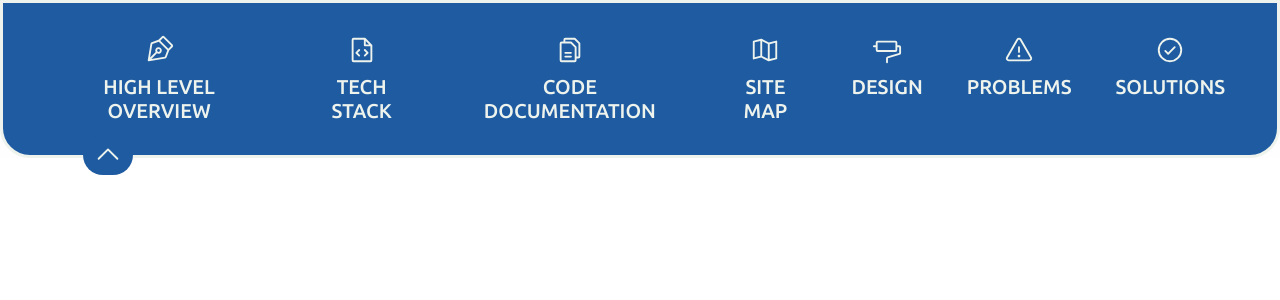
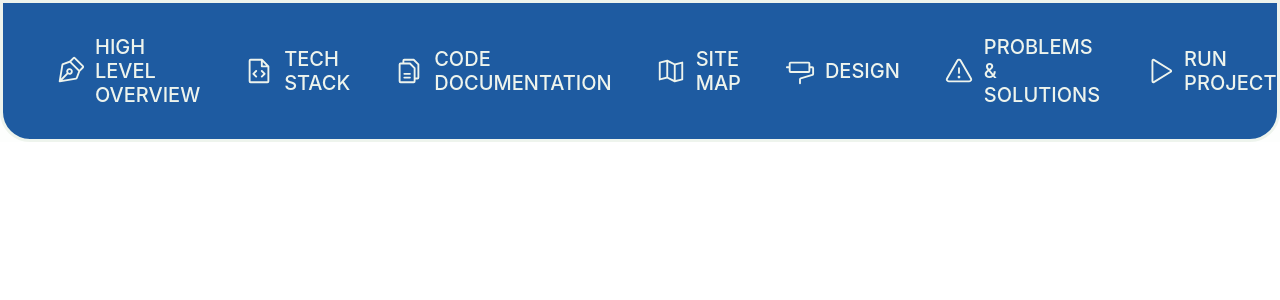
Before and after one commit to akhachadoorian/Blount-Web-App-Overview, a React (Create React App) app: page /Blount-Web-App-Overview/run-project in a window 1280 px wide. Shown: the top 300 px of the page. Built offline with nearby package versions, Linux system fonts and the light colour scheme.

Commit message:
Add Navigation

```diff
--- a/src/App.js
+++ b/src/App.js
@@ -3,7 +3,14 @@ import './stylesheets/styles.css';
 import React from 'react';
 import { BrowserRouter as Router, Routes, Route } from 'react-router-dom';
 
-import Home from './homepage'
+import Overview from './pages/overview'
+import TechStack from './pages/techStack'
+import Documentation from './pages/documentation'
+import SiteMap from './pages/sitemap'
+import Design from './pages/design'
+import ProblemsSolutions from './pages/problemsSolutions'
+import RunProject from './pages/runProject'
+
 import Navigation from './components/Navigation';
 
 function App() {
@@ -12,7 +19,13 @@ function App() {
       <div>
         <Navigation />
         <Routes>
-          <Route path="/" element={<Home />} />
+          <Route path="/" element={<Overview />} />
+          <Route path="/tech-stack" element={<TechStack />} />
+          <Route path="/code-documentation" element={<Documentation />} />
+          <Route path="/site-map" element={<SiteMap />} />
+          <Route path="/design" element={<Design />} />
+          <Route path="/problems-and-solutions" element={<ProblemsSolutions />} />
+          <Route path="/run-project" element={<RunProject />} />
         </Routes>
       </div>
     </Router>
--- a/src/components/Navigation.jsx
+++ b/src/components/Navigation.jsx
@@ -1,79 +1,87 @@
-import React, { useState } from "react";
-import { PenNib, MapTrifold, PaintRoller, FileCode, Files, Warning, CheckCircle, CaretUp, CaretDown} from "@phosphor-icons/react"
+import React from "react";
+import { PenNib, MapTrifold, PaintRoller, FileCode, Files, Warning, Play} from "@phosphor-icons/react"
+import { Link } from "react-router-dom";
 
 function Navigation() {
-    const [isMenuVisible, setIsMenuVisible] = useState(true);
+
 
     const nav = [
-        { icon: <PenNib />, title: 'High Level Overview', id: 'high-level-overview' },
-        { icon: <FileCode />, title: 'Tech Stack', id: 'tech-stack' },
-        { icon: <Files />, title: 'Code Documentation', id: 'code-documentation' },
-        { icon: <MapTrifold />, title: 'Site Map', id: 'site-map' },
-        { icon: <PaintRoller />, title: 'Design', id: 'design' },
-        { icon: <Warning />, title: 'Problems', id: 'problems' },
-        { icon: <CheckCircle />, title: 'Solutions', id: 'solutions' },
+        { icon: <PenNib />, title: 'High Level Overview', link: '/' },
+        { icon: <FileCode />, title: 'Tech Stack', link: '/tech-stack' },
+        { icon: <Files />, title: 'Code Documentation', link: '/code-documentation' },
+        { icon: <MapTrifold />, title: 'Site Map', link: '/site-map' },
+        { icon: <PaintRoller />, title: 'Design', link: '/design' },
+        { icon: <Warning />, title: 'Problems & Solutions', link: '/problems-and-solutions' },
+        { icon: <Play />, title: 'Run Project', link: '/run-project' },
     ];
 
-    const scrollToElement = (id) => {
-        const element = document.getElementById(id);
-        if (element) {
-          element.scrollIntoView({
-            behavior: 'smooth', // Smooth scrolling
-            block: 'start', // Align the element at the start of the viewport
-          });
-        }
-      };
 
       return (
-        <div
-            style={isMenuVisible ? {marginTop: "0px"} : {marginTop: "-200px"}}
-            className="menu"
-        >
-            <nav
-
-            >
+        <nav>
             <div className="nav-menu">
-                    {nav.map((component, index) => (
-                        <button
-                            key={index}
-                            onClick={()=> scrollToElement(component.id)}
+                {nav.map((component, index) => {
+                return (
+                    <Link
+                    to={component.link}
                 >
                     {component.icon}
                     <span>{component.title}</span>
-                        </button>
-                    ))}
+                </Link>
+                )
+                })}
             </div>
-                <button
-                    onClick={() => setIsMenuVisible(!isMenuVisible)}
-                    style={{
-                        backgroundColor: "var(--mediumBlue)",
-                        padding: "5px 10px",
-                        position: "absolute",
-                        top: isMenuVisible ? "" : "-1px", // Adjust position
-                        transition: "top 0.3s ease-in-out",
-                        border: "none",
-                        cursor: "pointer",
-                        width: "fit-content",
-                        marginTop: isMenuVisible ? '' : '-10px',
-                        marginLeft: '40px',
-                    }}
-                >
-                <CaretUp
-                    style={{
-                        color: "var(--offWhite)",
-                        transform: isMenuVisible ? "rotate(0deg)" : "rotate(180deg)",
-                        transition: "transform 0.3s ease-in-out",
-                    }}
-                    size={24}
-                />
-            </button>
         </nav>
 
-
-        </div>
       )
 
 
 }
 
 export default Navigation
+
+// <div
+        //     style={isMenuVisible ? {marginTop: "0px"} : {marginTop: "-200px"}}
+        //     className="menu"
+        // >
+        //     <nav
+
+        //     >
+        //         <div className="nav-menu">
+        //             {nav.map((component, index) => (
+        //                 <button
+        //                     key={index}
+        //                     onClick={()=> scrollToElement(component.id)}
+        //                 >
+        //                     {component.icon}
+        //                     <span>{component.title}</span>
+        //                 </button>
+        //             ))}
+        //         </div>
+        //         <button
+        //             onClick={() => setIsMenuVisible(!isMenuVisible)}
+        //             style={{
+        //                 backgroundColor: "var(--mediumBlue)",
+        //                 padding: "5px 10px",
+        //                 position: "absolute",
+        //                 top: isMenuVisible ? "" : "-1px", // Adjust position
+        //                 transition: "top 0.3s ease-in-out",
+        //                 border: "none",
+        //                 cursor: "pointer",
+        //                 width: "fit-content",
+        //                 marginTop: isMenuVisible ? '' : '-10px',
+        //                 marginLeft: '40px',
+        //             }}
+        //         >
+        //         <CaretUp
+        //             style={{
+        //                 color: "var(--offWhite)",
+        //                 transform: isMenuVisible ? "rotate(0deg)" : "rotate(180deg)",
+        //                 transition: "transform 0.3s ease-in-out",
+        //             }}
+        //             size={24}
+        //         />
+        //     </button>
+        //     </nav>
+
+
+        // </div>
--- a/src/homepage.js
+++ /dev/null
@@ -1,89 +0,0 @@
-import React from "react";
-
-import badgeLogo from "./images/BadgeLogo.svg"
-
-
-function Home() {
-
-    return (
-        <div>
-            <section id="title">
-                <div className="horizontal-line"></div>
-                <div className="info">
-                    <div className="text">
-                        <div className="names">
-                            <div className="first">
-                                <h4>Alex</h4>
-                                <h4>Katie</h4>
-                                <h4>Sofie</h4>
-                                <h4>Nate</h4>
-                            </div>
-                            <div className="last">
-                                <h4>Khachadoorian</h4>
-                                <h4>Heath</h4>
-                                <h4>Durham</h4>
-                                <h4>Paul</h4>
-                            </div>
-                        </div>
-
-                        <h1>Blount Scholars Web app</h1>
-                    </div>
-                    <img src={badgeLogo} alt="Blount Scholars Badge logo"/>
-                </div>
-            </section>
-
-            <section id="high-level-overview">
-                <div className="horizontal-line"></div>
-                <div className="info">
-                    <h2>High-level Project Overview</h2>
-                </div>
-            </section>
-
-            <section id="tech-stack">
-                <div className="horizontal-line"></div>
-                <div className="info">
-                    <h2>Tech Stack</h2>
-                </div>
-            </section>
-
-            <section id="code-documentation">
-                <div className="horizontal-line"></div>
-                <div className="info">
-                    <h2>Code Documentation</h2>
-                </div>
-            </section>
-
-            <section id="site-map">
-                <div className="horizontal-line"></div>
-                <div className="info">
-                    <h2>Site Map</h2>
-                </div>
-            </section>
-
-            <section id="design">
-                <div className="horizontal-line"></div>
-                <div className="info">
-                    <h2>Design</h2>
-                </div>
-            </section>
-
-            <section id="problems">
-                <div className="horizontal-line"></div>
-                <div className="info">
-                    <h2>problems Faced</h2>
-                </div>
-            </section>
-
-            <section id="solutions">
-                <div className="horizontal-line"></div>
-                <div className="info">
-                    <h2>Solutions</h2>
-                </div>
-            </section>
-
-
-        </div>
-    )
-}
-
-export default Home;
--- /dev/null
+++ b/src/pages/design.js
@@ -0,0 +1,9 @@
+import React from "react";
+
+function Design() {
+
+    return (
+        <div></div>
+    )
+}
+export default Design
--- /dev/null
+++ b/src/pages/documentation.js
@@ -0,0 +1,9 @@
+import React from "react";
+
+function Documentation() {
+
+    return (
+        <div></div>
+    )
+}
+export default Documentation
--- /dev/null
+++ b/src/pages/overview.js
@@ -0,0 +1,47 @@
+import React from "react";
+
+import badgeLogo from "../images/BadgeLogo.svg"
+
+
+function Overview() {
+
+    return (
+        <div>
+            <section id="title">
+                <div className="horizontal-line"></div>
+                <div className="info">
+                    <div className="text">
+                        <div className="names">
+                            <div className="first">
+                                <h4>Alex</h4>
+                                <h4>Katie</h4>
+                                <h4>Sofie</h4>
+                                <h4>Nate</h4>
+                            </div>
+                            <div className="last">
+                                <h4>Khachadoorian</h4>
+                                <h4>Heath</h4>
+                                <h4>Durham</h4>
+                                <h4>Paul</h4>
+                            </div>
+                        </div>
+
+                        <h1>Blount Scholars Web app</h1>
+                    </div>
+                    <img src={badgeLogo} alt="Blount Scholars Badge logo"/>
+                </div>
+            </section>
+
+            <section id="high-level-overview">
+                <div className="horizontal-line"></div>
+                <div className="info">
+                    <h2>High-level Project Overview</h2>
+                </div>
+            </section>
+
+
+        </div>
+    )
+}
+
+export default Overview;
--- /dev/null
+++ b/src/pages/problemsSolutions.js
@@ -0,0 +1,9 @@
+import React from "react";
+
+function ProblemsSolutions() {
+
+    return (
+        <div></div>
+    )
+}
+export default ProblemsSolutions
--- /dev/null
+++ b/src/pages/runProject.js
@@ -0,0 +1,9 @@
+import React from "react";
+
+function RunProject() {
+
+    return (
+        <div></div>
+    )
+}
+export default RunProject
--- /dev/null
+++ b/src/pages/sitemap.js
@@ -0,0 +1,9 @@
+import React from "react";
+
+function SiteMap() {
+
+    return (
+        <div></div>
+    )
+}
+export default SiteMap
--- /dev/null
+++ b/src/pages/techStack.js
@@ -0,0 +1,9 @@
+import React from "react";
+
+function TechStack() {
+
+    return (
+        <div></div>
+    )
+}
+export default TechStack
--- a/src/stylesheets/styles.css
+++ b/src/stylesheets/styles.css
@@ -20,7 +20,7 @@ HEADER / TEXT STYLING
 */
 h1 {
     font-family: Ubuntu;
-    font-size: 96px;
+    font-size: 88px;
     font-style: normal;
     font-weight: 700;
     line-height: normal;
@@ -138,9 +138,6 @@ NAVIGATION
     transition: all ease-in-out 300ms;
 }
 nav {
-
-
-
     padding: 20px 40px;
     border-radius: 0px 0px 30px 30px;
     background-color: var(--mediumBlue);
@@ -153,13 +150,23 @@ nav {
     gap: 20px;
     }
 
-    button {
+    a {
         display: flex;
-        flex-direction: column;
+        /* flex-direction: column; */
+        align-items: center;
         gap: 10px;
 
         color: var(--offWhite);
+        text-decoration: none;
+        font-size: 20px;
+        font-style: normal;
+        font-weight: 500;
+        line-height: normal;
+        text-transform: uppercase;
+
+        padding: 10px;
         border: 2px solid transparent;
+        border-radius: 10px;
         transition: all ease-in-out 300ms;
 
         svg {
```
Lines whose indentation alone changed are shown as unchanged.
